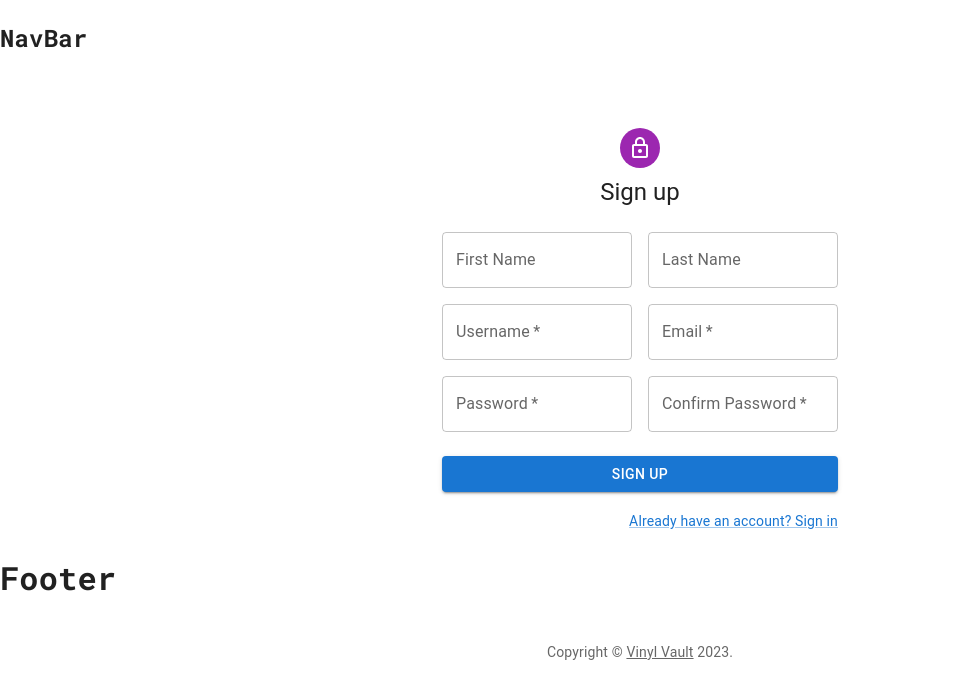
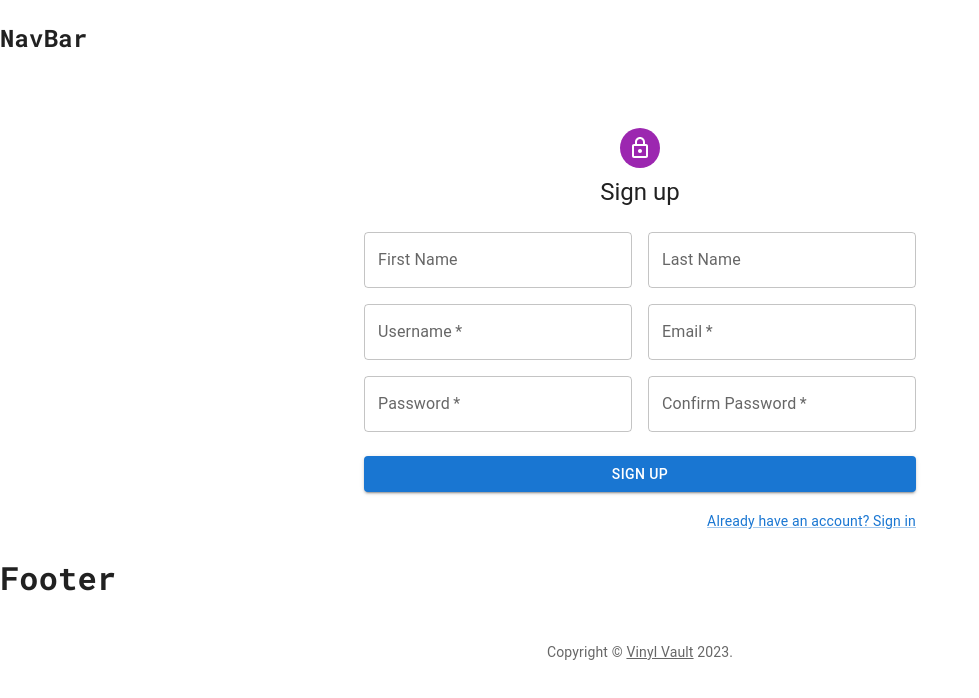
Before and after one commit to Brett-Abramson/vinyl-vault-v2, a Next.js app in the folder frontend/: page /auth/register in a window 1280 px wide. Shown: the top 698 px of the page, without its empty margins (0-979 px from the left). Built offline with nearby package versions, Linux system fonts and the light colour scheme; no server answers.

Commit message:
commit before pushing

```diff
--- a/frontend/app/auth/register/page.tsx
+++ b/frontend/app/auth/register/page.tsx
@@ -12,7 +12,7 @@ import Container from "@mui/material/Container";
 
 const Page = () => {
   return (
-    <Container component="main" maxWidth="xs">
+    <Container component="main" maxWidth="sm">
       <Box
         sx={{
           marginTop: 8,
```
